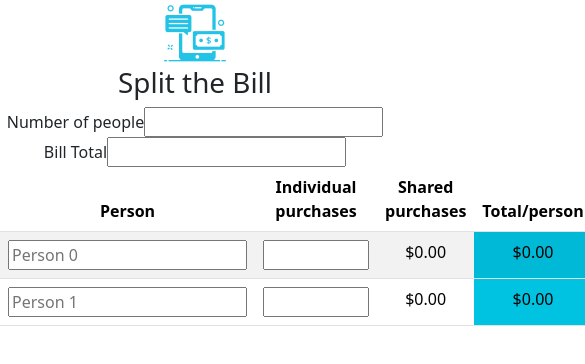
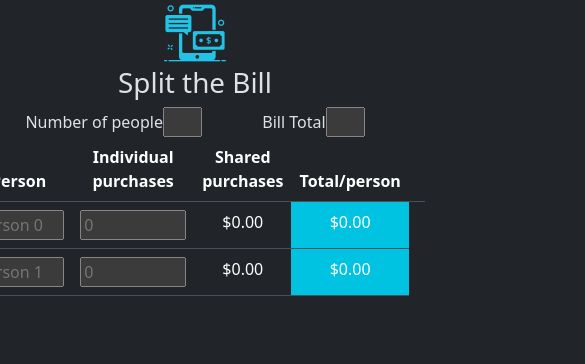
Before and after one commit to The-Bush/Split-the-Bill, a React (Create React App) app: page / in a window 390 px wide. Shown: the top 364 px of the page, 585 px wide, since content can reach past the window. Built offline with nearby package versions, Linux system fonts and the light colour scheme.

Commit message:
Optimized mobile styling

```diff
--- a/public/index.html
+++ b/public/index.html
@@ -1,5 +1,5 @@
 <!DOCTYPE html>
-<html lang="en">
+<html lang="en" data-bs-theme="dark">
   <head>
     <meta charset="utf-8" />
     <link rel="icon" href="%PUBLIC_URL%/money-talk.png" />
@@ -7,7 +7,7 @@
     <meta name="theme-color" content="#000000" />
     <meta
       name="description"
-      content="Web site created using create-react-app"
+      content="Split the Bill is a web app that helps you split the bill with your friends and account for individual expenses."
     />
     <link rel="apple-touch-icon" href="%PUBLIC_URL%/money-talk.png" />
     <!--
--- a/src/App.css
+++ b/src/App.css
@@ -1,5 +1,8 @@
 .App {
   text-align: center;
+  display: flex;
+  justify-content: center;
+  align-items: center;
 }
 
 .App-logo {
@@ -39,3 +42,16 @@
 tr td:nth-child(4) {
   background: #00c3e2;
 }
+
+.TotalsInputForm {
+  display: flex;
+  justify-content: space-evenly;
+}
+
+.bill-total {
+  width: 10vw;
+}
+
+.num-people {
+  width: 10vw;
+}
--- a/src/App.js
+++ b/src/App.js
@@ -21,10 +21,17 @@ function App() {
         setBillTotal(parseInt(value, 10));
       }
 
-      const queryParams = queryString.stringify({ numPeople: numPeople, billTotal: billTotal });
-      window.history.replaceState(null, null, `?${queryParams}`);
+      // Update URL parameters
+      const queryParams = queryString.stringify({ numPeople, billTotal });
+      window.history.replaceState({}, '', `?${queryParams}`);
     }
 
+    useEffect(() => {
+      // Parse URL parameters
+      const queryParams = queryString.parse(window.location.search);
+      setNumPeople(queryParams.numPeople ? parseInt(queryParams.numPeople, 10) : 2);
+      setBillTotal(queryParams.billTotal ? parseInt(queryParams.billTotal, 10) : 0);
+    }, []);
   return (
     <div className="App">
 
@@ -45,7 +52,7 @@ function App() {
 function TotalsInputForm({ handleInputChange, numPeople, billTotal }) {
 
   return (
-    <div className="TotalsInputForm">
+    <div class="TotalsInputForm">
       <form>
         <label>Number of people</label>
         <input
@@ -53,14 +60,22 @@ function TotalsInputForm({ handleInputChange, numPeople, billTotal }) {
           name="numPeople"
           step="1"
           min="2"
-          onChange={handleInputChange} />
+          max="50"
+          onChange={handleInputChange}
+          class="num-people"
+          />
+      </form>
+
+      <form>
         <label>Bill Total</label>
         <input
           type="number"
           name="billTotal"
           step="0.01"
           min="0"
-          onChange={handleInputChange} />
+          onChange={handleInputChange}
+          class="bill-total"
+          />
       </form>
     </div>
   );
@@ -112,8 +127,9 @@ function Table({ numPeople, billTotal }) {
   }
 
   return (
-    <table class="table table-striped">
-      <thead>
+    <div class="table-responsive">
+    <table class="table">
+      <thead class="">
         <tr>
           <th>Person</th>
           <th>Individual purchases</th>
@@ -124,7 +140,7 @@ function Table({ numPeople, billTotal }) {
       </thead>
       <tbody>
         {rows.map((row, index) => (
-          <tr key={row}>
+          <tr key={row} class="">
             <td>
               <form>
                 <input
@@ -133,6 +149,8 @@ function Table({ numPeople, billTotal }) {
                   value={individualNames[index]}
                   placeholder={`Person ${index}`}
                   onChange={(e) => handleIndividualNameChange(e, index)}
+                  class="individual-names"
+                  size="4"
                 />
               </form>
             </td>
@@ -144,7 +162,10 @@ function Table({ numPeople, billTotal }) {
                   step="0.01"
                   min="0"
                   max={billTotal}
+                  placeholder={individualCosts[index] || 0}
                   onChange={(e) => handleIndividualCostChange(e, index)}
+                  class="individual-costs"
+                  size="1"
                 />
               </form>
             </td>
@@ -154,6 +175,7 @@ function Table({ numPeople, billTotal }) {
         ))}
       </tbody>
     </table>
+    </div>
   );
 }
 
```
Also changed, not shown: package.json (+8 -1 lines), 1 other file (tests, documents, lock files or other folders).
